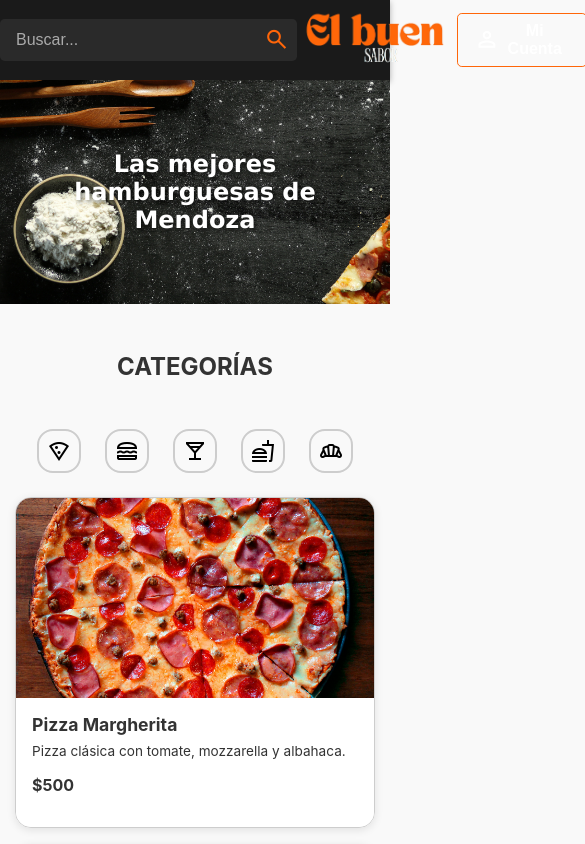
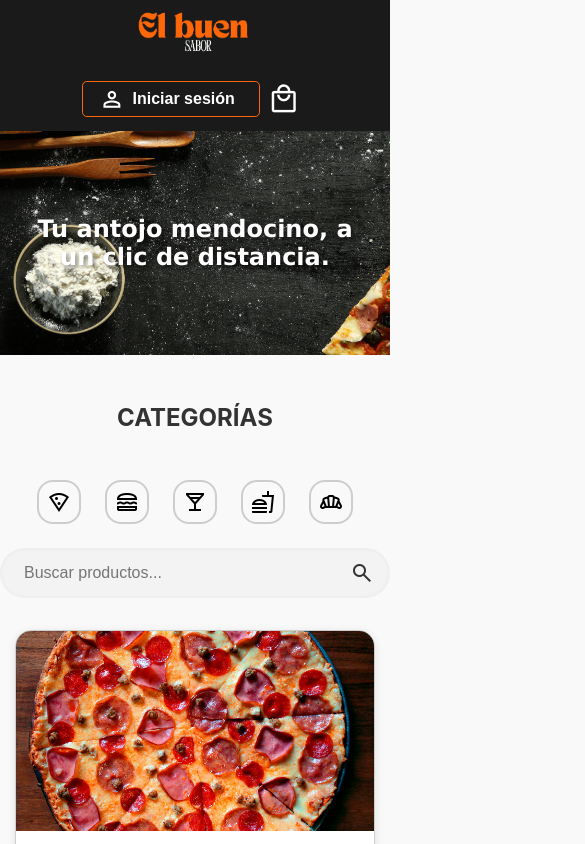
Before and after one commit to SantiagoVidela933/el-buen-sabor-frontend, a React (Vite) app: page / in a window 390 px wide. Shown: the top 844 px of the page, 585 px wide, since content can reach past the window. Built offline with nearby package versions, Linux system fonts and the light colour scheme.

Commit message:
Busqueda por input aplicada - Arreglo responsive de navbar

```diff
--- a/src/components/LandingPage/PhotoLanding/PhotoLanding.tsx
+++ b/src/components/LandingPage/PhotoLanding/PhotoLanding.tsx
@@ -5,7 +5,7 @@ const PhotoLanding = () => {
   return (
     <>
       <div className={styles.image_wrapper} style={{ backgroundImage: `url(${photoLanding})`}}>
-        <p className={styles.image_title}>Las mejores hamburguesas de Mendoza</p>
+        <p className={styles.image_title}>Tu antojo mendocino, a un clic de distancia.</p>
       </div>
     </>
   )
--- /dev/null
+++ b/src/components/LandingPage/SearchBar/SearchBar.module.css
@@ -0,0 +1,38 @@
+.search_wrapper {
+    width: 100%;
+    display: flex;
+    justify-content: center;
+    margin: 1rem 0;
+  }
+
+  .search_form {
+    display: flex;
+    align-items: center;
+    background-color: #f3f3f3;
+    border-radius: 2rem;
+    padding: 0.5rem 1rem;
+    box-shadow: inset 0 0 5px rgba(0, 0, 0, 0.05);
+    width: 100%;
+    max-width: 400px;
+  }
+
+  .search_form input {
+    flex: 1;
+    border: none;
+    background: transparent;
+    outline: none;
+    padding: 0.5rem;
+    font-size: 1rem;
+    color: #333;
+  }
+
+  .search_form .material-symbols-outlined {
+    color: #999;
+    font-size: 1.5rem;
+    cursor: pointer;
+    transition: color 0.2s ease-in-out;
+  }
+
+  .search_form .material-symbols-outlined:hover {
+    color: #ff6609;
+  }
--- /dev/null
+++ b/src/components/LandingPage/SearchBar/SearchBar.tsx
@@ -0,0 +1,34 @@
+import { useEffect } from 'react';
+import styles from './SearchBar.module.css';
+
+interface SearchBarProps {
+  value: string;
+  setValue: (query: string) => void;
+  onSearch: (query: string) => void;
+}
+
+const SearchBar: React.FC<SearchBarProps> = ({ value, setValue, onSearch }) => {
+  useEffect(() => {
+    const delayDebounce = setTimeout(() => {
+      onSearch(value);
+    }, 400);
+
+    return () => clearTimeout(delayDebounce);
+  }, [value, onSearch]);
+
+  return (
+    <div className={styles.search_wrapper} onSubmit={(e) => e.preventDefault()}>
+      <form className={styles.search_form}>
+        <input
+          type="text"
+          value={value}
+          onChange={(e) => setValue(e.target.value)}
+          placeholder="Buscar productos..."
+        />
+        <span className="material-symbols-outlined">search</span>
+      </form>
+    </div>
+  );
+};
+
+export default SearchBar;
--- a/src/components/Products/ProductSection/ProductSection.tsx
+++ b/src/components/Products/ProductSection/ProductSection.tsx
@@ -5,6 +5,7 @@ import ProductList from '../ProductList/ProductList';
 import { Product } from '../../../models/Product';
 import Modal from '../../ui/Modal/Modal';
 import ProductDetail from '../ProductDetail/ProductDetail';
+import SearchBar from '../../LandingPage/SearchBar/SearchBar';
 
 const ProductSection = () => {
   // categoria que se muestra al renderizar
@@ -16,9 +17,13 @@ const ProductSection = () => {
   // estado del modal
   const [isModalOpen, setIsModalOpen] = useState(false);
 
+  // estado busqueda
+  const [searchQuery, setSearchQuery] = useState('');
+
   // actualiza categoria seleccionada
   const handleCategoryChange = (category: string) => {
     setSelectedCategory(category);
+    setSearchQuery('');
   };
 
   const handleProductClick = (product: Product) => {
@@ -32,20 +37,33 @@ const ProductSection = () => {
   };
 
   // filtra productos segun categoria elegida
-  const filteredProducts = products.filter((product) => product.category === selectedCategory);
+  const filteredProducts = products.filter(
+    (product) =>
+      product.category === selectedCategory &&
+      product.title.toLowerCase().includes(searchQuery)
+  );
+
+  const handleSearch = (query: string) => {
+    setSearchQuery(query.toLowerCase());
+  };
 
   return (
     <div>
       <Category onCategoryChange={handleCategoryChange} />
+
+      <SearchBar
+        value={searchQuery}
+        setValue={setSearchQuery}
+        onSearch={handleSearch}
+      />
+
       <ProductList products={filteredProducts} onProductClick={handleProductClick}/>
 
       {isModalOpen && selectedProduct && (
         <Modal onClose={closeModal}>
           <ProductDetail product={selectedProduct} />
         </Modal>
-      )
-
-      }
+      )}
     </div>
   );
 };
--- /dev/null
+++ b/src/components/ui/Navbar/CarritoButton/CarritoButton.module.css
@@ -0,0 +1,24 @@
+.profile_carrito {
+    display: flex;
+    justify-content: center;
+    align-items: center;
+}
+
+.profile_carrito button {
+    display: flex;
+    align-items: center;
+    justify-content: center;
+    cursor: pointer;
+    border: none;
+    background-color: transparent;
+    transition: color 0.3s ease, transform 0.3s ease;
+}
+
+.profile_carrito button:hover{
+    transform: scale(1.3);
+}
+
+.profile_carrito span {
+    font-size: 2rem;
+    color: white;
+}
--- /dev/null
+++ b/src/components/ui/Navbar/CarritoButton/CarritoButton.tsx
@@ -0,0 +1,13 @@
+import styles from './CarritoButton.module.css';
+
+const CarritoButton = () => {
+  return (
+    <div className={styles.profile_carrito}>
+        <button>
+          <span className="material-symbols-outlined">local_mall</span>
+        </button>
+    </div>
+  )
+}
+
+export default CarritoButton
--- a/src/components/ui/Navbar/Navbar.module.css
+++ b/src/components/ui/Navbar/Navbar.module.css
@@ -3,53 +3,8 @@
     width: 100%;
     height: 5rem;
     display: flex;
+    background-color: #1a1a1a;
     justify-content: space-evenly;
-    background-color: #1a1a1a;
-    box-shadow: 0 2px 6px rgba(0, 0, 0, 0.3);
-    color: white;
-}
-
-.box_search, .box_logo, .box_user {
-    flex: 1;
-}
-
-/* Busqueda producto */
-.search_form {
-    display: flex;
-    justify-content: center;
-    align-items: center;
-    background-color: #2a2a2a; /* Fondo igual al input */
-    border-radius: 0.3rem; /* Opcional, para bordes redondeados */
-}
-
-.box_search input {
-    margin-right: 1vh;
-    height: 2.5rem;
-    font-size: 1rem;
-    padding: 0 1rem;
-    background-color: #2a2a2a;
-    border: none;
-    outline: none;
-    color: white;
-    border-radius: 0.3rem 0 0 0.3rem;
-}
-
-.box_search input::placeholder {
-    color: #aaa;
-}
-
-.box_search span {
-    font-size: 3vh;
-    color: #ff6609;
-    cursor: pointer;
-    margin-left: 1vh;
-    padding: 0.5rem;
-}
-
-.box_search {
-    display: flex;
-    justify-content: center;
-    align-items: center;
 }
 
 /* Logo App*/
@@ -118,15 +73,20 @@
     width: 200px;
     position: absolute;
     top: 80%;
-    left: 30%;
+    left: 0;
     background-color: #2a2a2a;
-    border-radius: 10px;
+    border-radius: 0.3rem;
     box-shadow: 0 4px 8px rgba(0, 0, 0, 0.5);
     padding: 0.5rem;
     display: flex;
     flex-direction: column;
     gap: 0.5rem;
     z-index: 100;
+}
+
+.profile_options a{
+    text-decoration: none;
+    color: #fff;
 }
 
 .profile_options_user, .profile_options_closeSesion {
@@ -151,6 +111,7 @@
     color: white;
     font-size: 1rem;
     cursor: pointer;
+    width: 100%;
 }
 
 .profile_options_user:hover button,
@@ -165,36 +126,46 @@
     margin: 0 1.5vh;
 }
 
-/* Carrito de Compras */
-.profile_carrito {
-    display: flex;
-    justify-content: center;
+@media (max-width: 768px) {
+    .navbar {
+      height: auto;
+      flex-direction: column;
       align-items: center;
     }
 
-.profile_carrito button {
-    background-color: transparent;
-    border: 1px solid #ff6609;
-    border-radius: 50%;
-    padding: 0.6rem;
-    cursor: pointer;
-    transition: all 0.3s ease;
-    display: flex;
+    .box_logo {
+      justify-content: center;
+      margin: 0.5rem 0;
+    }
+
+    .box_logo img {
+      width: 8rem;
+    }
+
+    .box_user {
+      width: 100%;
+      justify-content: center;
       align-items: center;
+      padding: 0.5rem 0;
+    }
+
+    .user_actions {
+      gap: 1rem;
+      justify-content: space-around;
+    }
+
+    .user_actions_profile {
       justify-content: center;
     }
 
-.profile_carrito button:hover {
-    background-color: #ff6609;
-    color: black;
+    .div_line_profile {
+      display: none;
     }
 
-.profile_carrito span {
-    font-size: 2rem;
-    color: white;
-    transition: color 0.3s ease;
+    .profile_options {
+      top: 100%;
+      left: 10%;
+      width: 52%;
+      border-radius: 0.3rem;
     }
-
-.profile_carrito button:hover span {
-    color: black;
 }
--- a/src/components/ui/Navbar/Navbar.tsx
+++ b/src/components/ui/Navbar/Navbar.tsx
@@ -1,8 +1,9 @@
 import { useState } from 'react';
 import styles from './Navbar.module.css';
+import CarritoButton from './CarritoButton/CarritoButton';
 
 const Navbar = () => {
-  const isLoggedIn = true;
+  const isLoggedIn = false;
   const [optionUser, setOptionUser] = useState(false);
 
   const handleOptionUser = () => {
@@ -11,14 +12,6 @@ const Navbar = () => {
 
   return (
     <div className={styles.navbar}>
-      {/* Input de Busqueda */}
-      <div className={styles.box_search}>
-        <form className={styles.search_form}>
-          <input type="text" placeholder="Buscar..." />
-          <span className="material-symbols-outlined">search</span>
-        </form>
-      </div>
-
       {/* Logo App */}
       <div className={styles.box_logo}>
         <img className={styles.logo} src='/src/assets/logos/logo_buenSabor.png' />
@@ -41,11 +34,7 @@ const Navbar = () => {
                 </div>
               )}
             <div className={styles.div_line_profile}></div>
-            <div className={styles.profile_carrito}>
-              <button>
-                <span className="material-symbols-outlined">local_mall</span>
-              </button>
-            </div>
+            <CarritoButton />
           </div>
         ) : (
           // NO ESTA LOGUEADO
@@ -55,11 +44,7 @@ const Navbar = () => {
               <button onClick={handleOptionUser}>Iniciar sesión</button>
             </div>
             <div className={styles.div_line_profile}></div>
-            <div className={styles.profile_carrito}>
-              <button>
-                <span className="material-symbols-outlined">local_mall</span>
-              </button>
-            </div>
+            <CarritoButton />
           </>
         )}
       </div>
```
Lines whose indentation alone changed are shown as unchanged.
